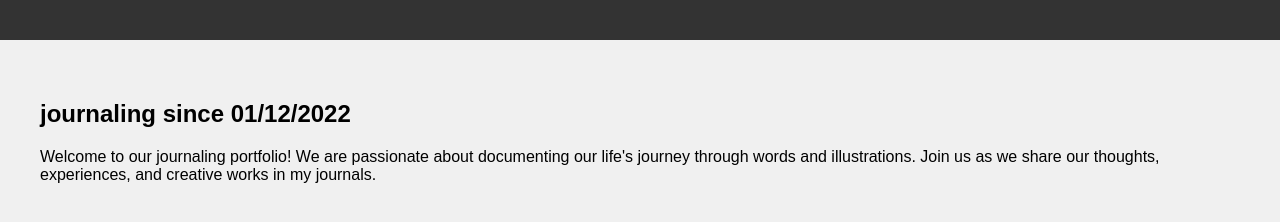
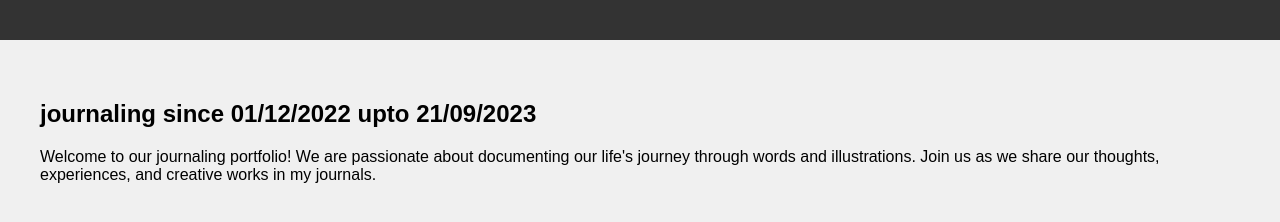
Before and after one commit to daniel-njuguna/thee-saint-journaling-portifolio, a plain HTML site: page index.html in a window 1280 px wide. Shown: the top 222 px of the page. Drawn offline with Linux system fonts and the light colour scheme; a script that the page names is missing.

```diff
--- a/index.html
+++ b/index.html
@@ -27,7 +27,7 @@
     </header>
     <section id="about" class="section-padding">
         <div class="container">
-            <h2 class="section-title">journaling since 01/12/2022</h2>
+            <h2 class="section-title">journaling since 01/12/2022 upto 21/09/2023</h2>
             <p>Welcome to our journaling portfolio! We are passionate about documenting our life's journey through words and illustrations. Join us as we share our thoughts, experiences, and creative works in my journals.</p>
         </div>
     </section>
```
